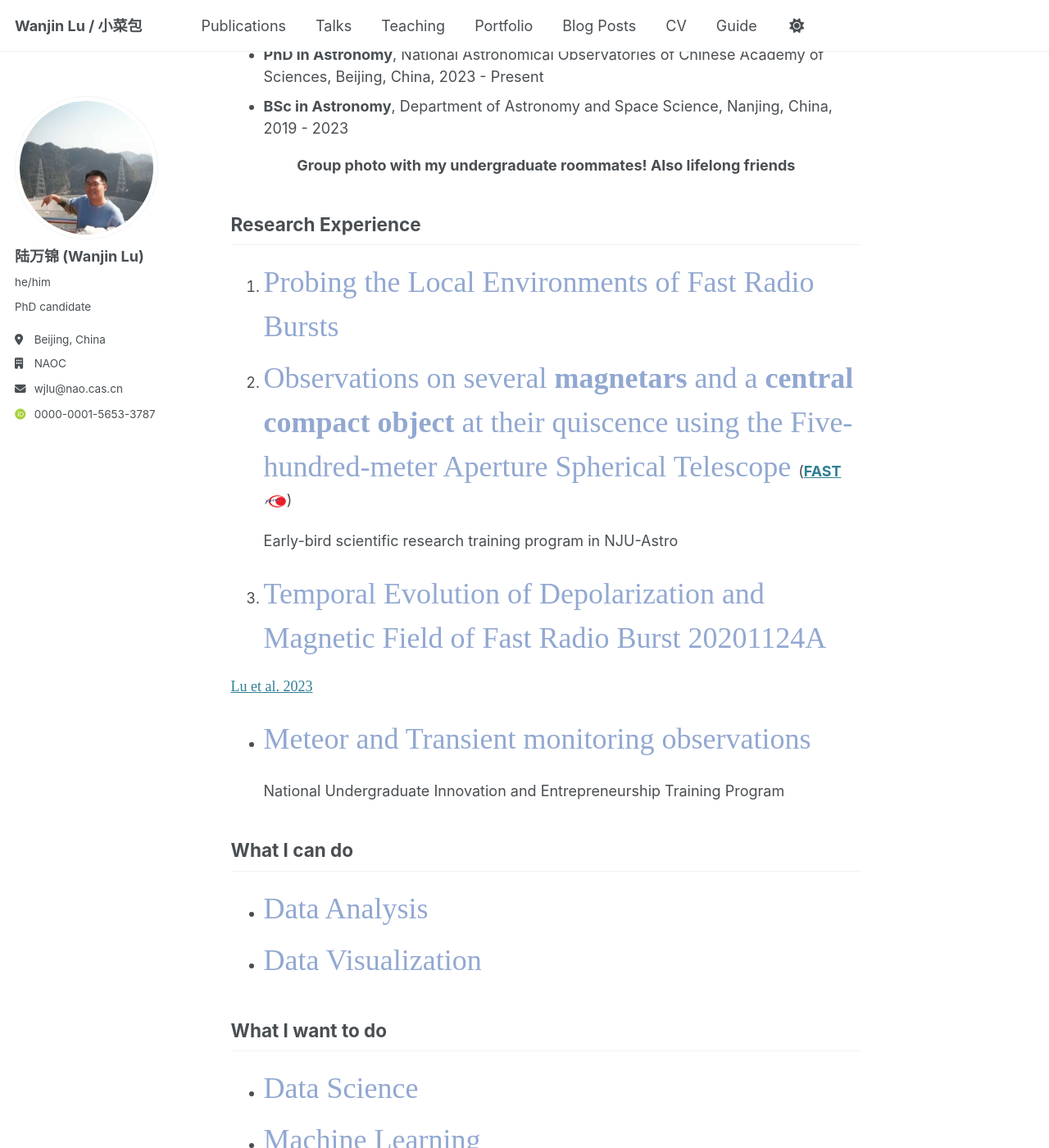
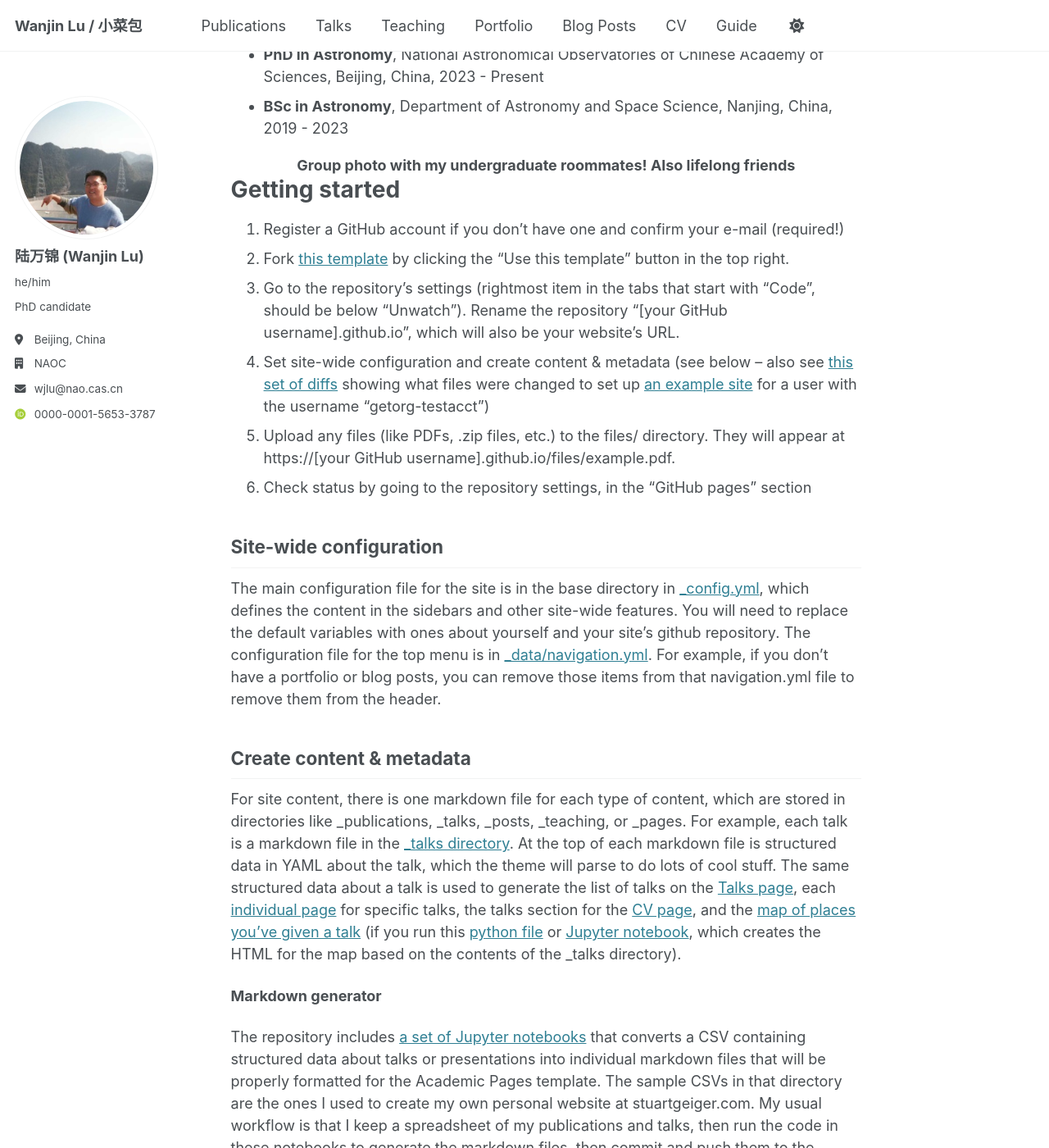
Before and after one commit to IsaacVibe/wjlu, a Jekyll site: the page built from _pages/about.md, in a window 1280 px wide and 1400 px high, scrolled down 354 px. Shown: the whole window at 82% size. Built offline with Jekyll 4.4.1, drawn with Linux system fonts in a browser that asks for light colours; some web fonts are replaced.

Commit message:
Adjust the graph

```diff
--- a/_pages/about.md
+++ b/_pages/about.md
@@ -19,33 +19,7 @@ Education Experience
 <div style="text-align: center;"><strong>Group photo with my undergraduate roommates! Also lifelong friends </strong></div>
 <!-- ![Group photo with my undergraduate roommates!](BSc_ceremony.jpg) -->
 
-Research Experience
-------
-1. <span style="font-family: Economica; font-size:2em;color:#92A8D1">Probing the Local Environments of Fast Radio Bursts</span>
-1. <span style="font-family: Economica; font-size:2em;color:#92A8D1">Observations on several **magnetars** and a **central compact object** at their quiscence using the Five-hundred-meter Aperture Spherical Telescope </span>
-([**FAST**](https://fast.bao.ac.cn/) <img src="FAST.jpg" alt="FAST icon" style="width: auto; height: 1em; vertical-align: middle;">)
 
-   Early-bird scientific research training program in NJU-Astro
-
-2. <span style="font-family: Economica; font-size:2em;color:#92A8D1">Temporal Evolution of Depolarization and Magnetic Field of Fast Radio Burst 20201124A</span>
-
-  <span style="font-family: Economica; font-size:1em;color:#92A8D1">[Lu et al. 2023](https://doi.org/10.3847/2041-8213/acf8cb)</span>
-
-
-- <span style="font-family: Economica; font-size:2em;color:#92A8D1">Meteor and Transient monitoring observations</span>
-
-  National Undergraduate Innovation and Entrepreneurship Training Program
-
-
-What I can do
-------
-- <span style="font-family: Economica; font-size:2em;color:#92A8D1">Data Analysis</span>
-- <span style="font-family: Economica; font-size:2em;color:#92A8D1">Data Visualization</span>
-
-What I want to do
-------
-- <span style="font-family: Economica; font-size:2em;color:#92A8D1">Data Science</span>
-- <span style="font-family: Economica; font-size:2em;color:#92A8D1">Machine Learning</span>
 
 
 Getting started
```
